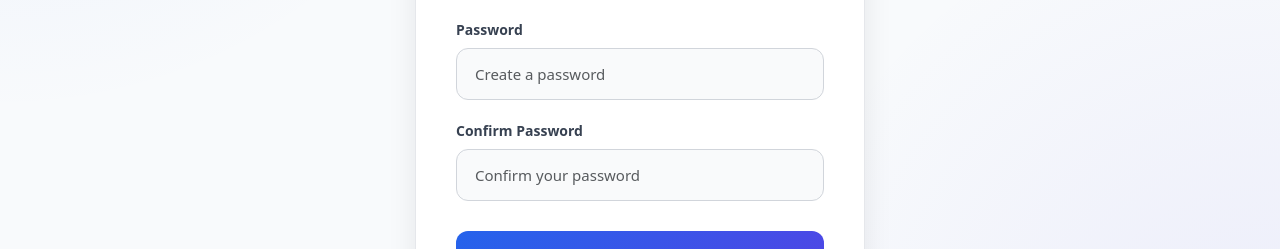
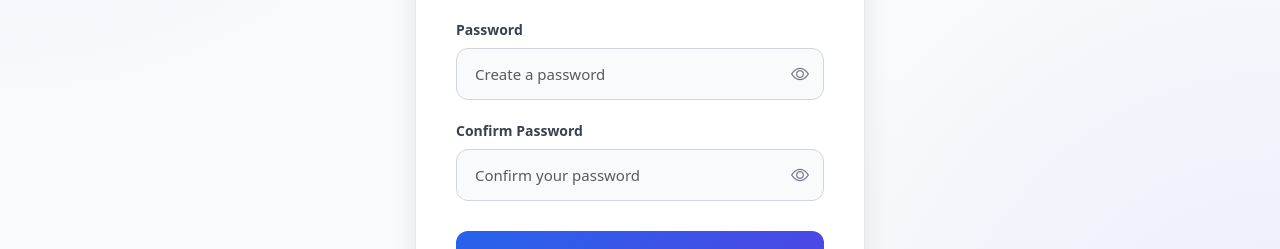
Before and after one commit to MIDHUNASHOK/smart-job-tracker, an Angular app: page /register in a window 1280 px wide. Shown: the part 418-667 px from the top of the page. Built offline with nearby package versions, Linux system fonts and the light colour scheme.

Commit message:
password hide/show implementation

```diff
--- a/src/app/features/auth/login/login.component.html
+++ b/src/app/features/auth/login/login.component.html
@@ -48,12 +48,21 @@
           Password
         </label>
 
-        <input
-          type="password"
-          class="form-control custom-input"
-          formControlName="password"
-          placeholder="Enter your password"
-        >
+     <div class="password-wrapper">
+
+  <input
+    [type]="showPassword ? 'text' : 'password'"
+    class="form-control custom-input"
+    formControlName="password"
+    placeholder="Enter your password">
+
+  <i
+    class="bi"
+    [ngClass]="showPassword ? 'bi-eye-slash' : 'bi-eye'"
+    (click)="togglePasswordVisibility()">
+  </i>
+
+</div>
 
       </div>
 
--- a/src/app/features/auth/login/login.component.scss
+++ b/src/app/features/auth/login/login.component.scss
@@ -270,3 +270,26 @@
   text-decoration: underline;
 
 }
+
+.password-wrapper {
+  position: relative;
+}
+
+.password-wrapper input {
+  padding-right: 45px;
+}
+
+.password-wrapper i {
+  position: absolute;
+  top: 50%;
+  right: 15px;
+  transform: translateY(-50%);
+  cursor: pointer;
+  font-size: 18px;
+  color: #6b7280;
+  transition: color 0.2s ease;
+}
+
+.password-wrapper i:hover {
+  color: #2563eb;
+}
--- a/src/app/features/auth/login/login.component.ts
+++ b/src/app/features/auth/login/login.component.ts
@@ -34,6 +34,9 @@ export class LoginComponent {
 
   isLoading = false;
 
+  showPassword = false;
+
+
 
   constructor(
     private fb: FormBuilder,
@@ -41,6 +44,11 @@ export class LoginComponent {
     private router: Router,
     private toastService: ToastService
   ) {}
+
+
+togglePasswordVisibility() {
+  this.showPassword = !this.showPassword;
+}
 
   loginForm = this.fb.group({
 
--- a/src/app/features/auth/register/register.component.html
+++ b/src/app/features/auth/register/register.component.html
@@ -61,12 +61,21 @@
 
         <label>Password</label>
 
+   <div class="password-wrapper">
+
   <input
-          type="password"
+    [type]="showPassword ? 'text' : 'password'"
     class="form-control custom-input"
     formControlName="password"
-          placeholder="Create a password"
-        >
+    placeholder="Create a password">
+
+  <i
+    class="bi"
+    [ngClass]="showPassword ? 'bi-eye-slash' : 'bi-eye'"
+    (click)="togglePasswordVisibility()">
+  </i>
+
+</div>
 
       </div>
 
@@ -76,12 +85,21 @@
 
         <label>Confirm Password</label>
 
+      <div class="password-wrapper">
+
   <input
-          type="password"
+    [type]="showConfirmPassword ? 'text' : 'password'"
     class="form-control custom-input"
     formControlName="confirmPassword"
-          placeholder="Confirm your password"
-        >
+    placeholder="Confirm your password">
+
+  <i
+    class="bi"
+    [ngClass]="showConfirmPassword ? 'bi-eye-slash' : 'bi-eye'"
+    (click)="toggleConfirmPasswordVisibility()">
+  </i>
+
+</div>
 
       </div>
 
--- a/src/app/features/auth/register/register.component.scss
+++ b/src/app/features/auth/register/register.component.scss
@@ -265,3 +265,41 @@
   }
 
 }
+
+.password-wrapper {
+
+  position: relative;
+
+}
+
+.password-wrapper input {
+
+  padding-right: 45px;
+
+}
+
+.password-wrapper i {
+
+  position: absolute;
+
+  top: 50%;
+
+  right: 15px;
+
+  transform: translateY(-50%);
+
+  cursor: pointer;
+
+  font-size: 18px;
+
+  color: #6b7280;
+
+  transition: color .2s ease;
+
+}
+
+.password-wrapper i:hover {
+
+  color: #2563eb;
+
+}
--- a/src/app/features/auth/register/register.component.ts
+++ b/src/app/features/auth/register/register.component.ts
@@ -10,12 +10,22 @@ import { Router } from '@angular/router';
 })
 export class RegisterComponent {
   isLoading = false;
+showPassword = false;
 
+showConfirmPassword = false;
   constructor(
     private fb: FormBuilder,
     private authService: AuthService,
     private router: Router
   ) {}
+
+  togglePasswordVisibility() {
+  this.showPassword = !this.showPassword;
+}
+
+toggleConfirmPasswordVisibility() {
+  this.showConfirmPassword = !this.showConfirmPassword;
+}
 
   registerForm = this.fb.group({
 
```
Lines whose indentation alone changed are shown as unchanged.
